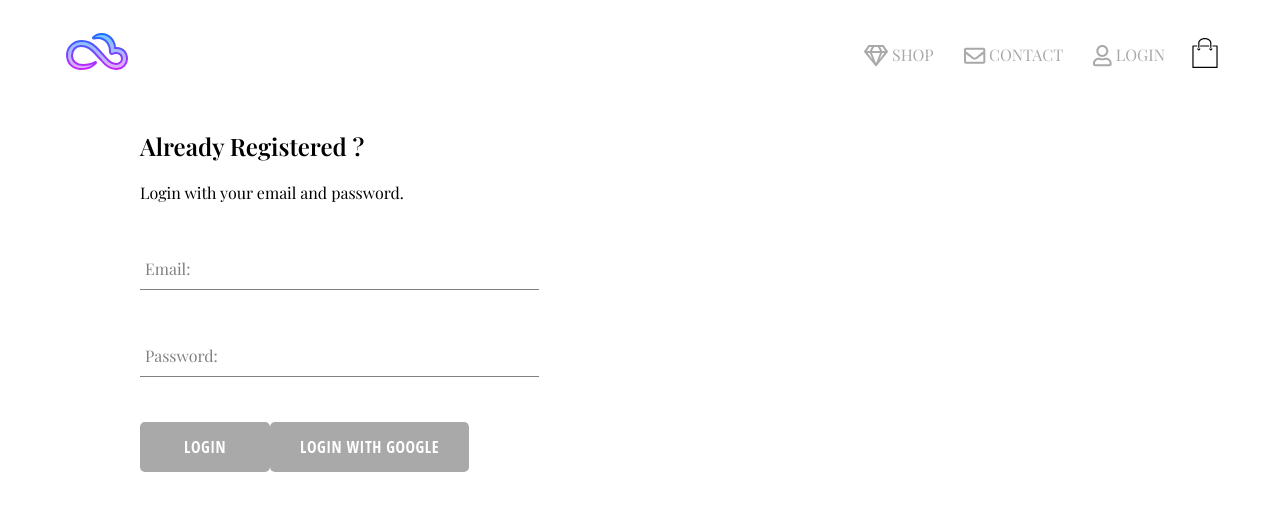
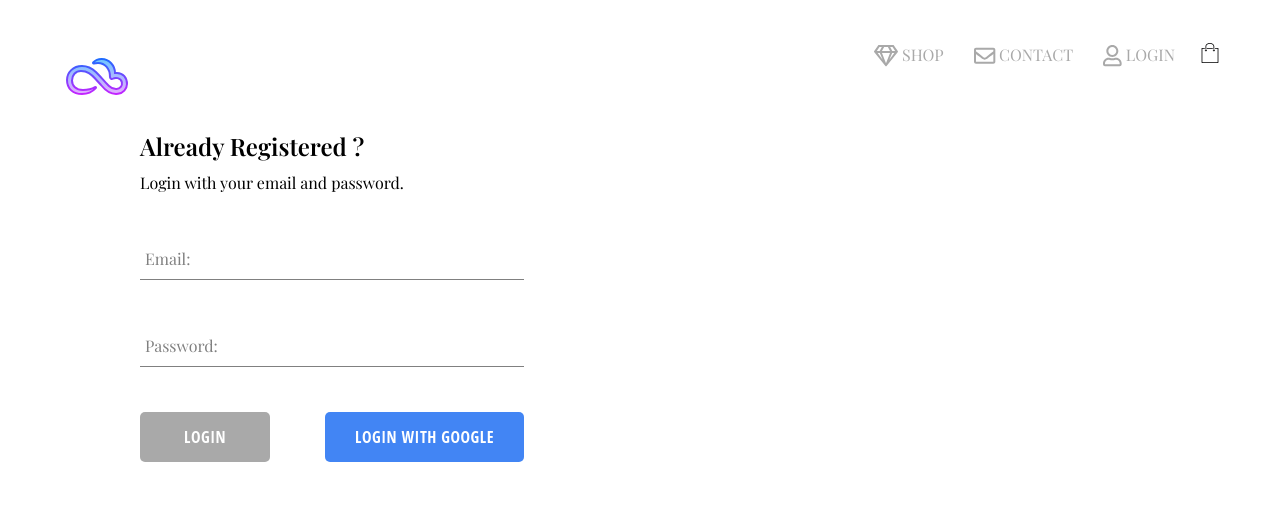
Before and after one commit to Freya-Luo/INI-clothing, a React (Create React App) app: page /login in a window 1280 px wide. Shown: the top 510 px of the page. Built offline with nearby package versions, Linux system fonts and the light colour scheme; no server answers.

Commit message:
add: change google Auth UI

```diff
--- a/src/App.css
+++ b/src/App.css
@@ -1,3 +1,7 @@
+* {
+    box-sizing: border-box;
+}
+
 body {
     font-family: 'Playfair Display', serif;
     padding: 20px 40px;
--- a/src/App.js
+++ b/src/App.js
@@ -7,10 +7,31 @@ import Shop from './pages/shop/shop.jsx'
 import Header from './components/header/header.jsx'
 import LoginOrRegister from './pages/login-register/login-register.jsx'
 
-function App() {
+import { auth } from './firebase/firebase.utils'
+
+class App extends React.Component {
+    constructor() {
+        super()
+
+        this.state = {
+            user: null,
+        }
+    }
+
+    componentDidMount() {
+        this.unsubscribe = auth.onAuthStateChanged((user) => {
+            this.setState({ user: user })
+        })
+    }
+
+    componentWillUnmount() {
+        this.unsubscribe()
+    }
+
+    render() {
         return (
             <div>
-            <Header />
+                <Header isLogin={this.state.user} />
                 <Switch>
                     <Route exact path='/' component={Home} />
                     <Route path='/shop' component={Shop} />
@@ -19,5 +40,6 @@ function App() {
             </div>
         )
     }
+}
 
 export default App
--- a/src/components/button/button.jsx
+++ b/src/components/button/button.jsx
@@ -2,8 +2,11 @@ import React from 'react'
 
 import './button.scss'
 
-const Button = ({ children, ...restProps }) => (
-    <button className='button' {...restProps}>
+const Button = ({ children, isThirdPartyLogin, ...restProps }) => (
+    <button
+        className={`${isThirdPartyLogin ? 'third-party-login' : ''} button`}
+        {...restProps}
+    >
         {children}
     </button>
 )
--- a/src/components/button/button.scss
+++ b/src/components/button/button.scss
@@ -20,4 +20,14 @@
         color: black;
         border: 1px solid black;
     }
+
+    &.third-party-login {
+        background-color: #4285f4;
+        color: white;
+
+        &:hover {
+            background-color: #357ae8;
+            border: none;
+        }
+    }
 }
--- a/src/components/header/header.jsx
+++ b/src/components/header/header.jsx
@@ -7,7 +7,9 @@ import { FontAwesomeIcon } from '@fortawesome/react-fontawesome'
 import { faEnvelope, faUser, faGem } from '@fortawesome/free-regular-svg-icons'
 import './header.scss'
 
-const Header = () => (
+import { auth } from '../../firebase/firebase.utils'
+
+const Header = ({ isLogin }) => (
     <div className='header'>
         <Link className='logo-wrapper' to='/'>
             <Logo className='logo' />
@@ -19,9 +21,16 @@ const Header = () => (
             <Link className='header-item' to='/contact'>
                 <FontAwesomeIcon icon={faEnvelope} size='lg' /> CONTACT
             </Link>
-            <Link className='header-item' to='/login'>
-                <FontAwesomeIcon icon={faUser} size='lg' /> LOGIN
-            </Link>
+            {isLogin ? (
+                <div className='header-item' onClick={() => auth.signOut()}>
+                    <FontAwesomeIcon icon={faUser} size='lg' /> LOG OUT
+                </div>
+            ) : (
+                <Link className='header-item' to='/login'>
+                    <FontAwesomeIcon icon={faUser} size='lg' /> LOGIN
+                </Link>
+            )}
+
             <div className='shopping-bag'>
                 <ShoppingBag className='logo' />
             </div>
--- a/src/components/header/header.scss
+++ b/src/components/header/header.scss
@@ -24,6 +24,7 @@
             padding: 10px 15px;
             text-decoration: none;
             color: darkgrey;
+            cursor: pointer;
         }
 
         .shopping-bag {
--- a/src/components/login/login.jsx
+++ b/src/components/login/login.jsx
@@ -29,7 +29,7 @@ class Login extends Component {
     render() {
         return (
             <div className='login'>
-                <h2>Already Registered ?</h2>
+                <h2 className='title'>Already Registered ?</h2>
                 <span>Login with your email and password.</span>
                 <form onSubmit={this.handleLogin}>
                     <FormInput
@@ -48,10 +48,12 @@ class Login extends Component {
                         handleChange={this.handleChange}
                         required
                     ></FormInput>
-                    <Button type='submit'>Login</Button>
-                    <Button onClick={signInWithGoogle}>
-                        Login with Google
-                    </Button>
+                    <div className='buttons'>
+                        <Button type='submit'>Login</Button>
+                        <Button onClick={signInWithGoogle} isThirdPartyLogin>
+                            Login with Google
+                        </Button>
+                    </div>
                 </form>
             </div>
         )
--- a/src/components/login/login.scss
+++ b/src/components/login/login.scss
@@ -1,3 +1,12 @@
 .login {
     width: 30vw;
+
+    .title {
+        margin-bottom: 10px;
+    }
+
+    .buttons {
+        display: flex;
+        justify-content: space-between;
+    }
 }
```
Lines whose indentation alone changed are shown as unchanged.
